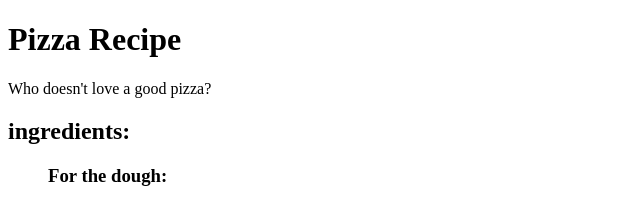
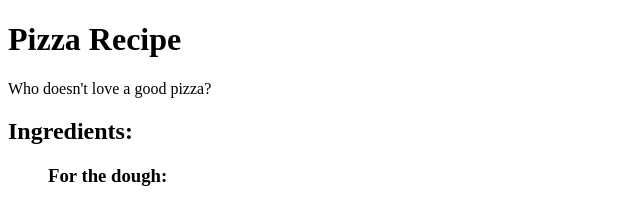
Before and after one commit to axelsn04/odin-recipes, a plain HTML site: page recipes/pizza.html in a window 1280 px wide. Shown: the top 202 px of the page, 0-640 px from the left. Drawn offline with Linux system fonts and the light colour scheme.

Commit message:
Spelling mistake fix in ingredients.
In the ingredient list, the word "Ingredients" wasn't capitalized. This stood out from the format.

```diff
--- a/recipes/pizza.html
+++ b/recipes/pizza.html
@@ -8,7 +8,7 @@
 <body>
     <h1>Pizza Recipe</h1>
     <p>Who doesn't love a good pizza?</p>
-    <h2>ingredients:</h2>
+    <h2>Ingredients:</h2>
     <ul>
         <h3>For the dough:</h3>
         <li>2 cups all-purpose flour</li>
```
